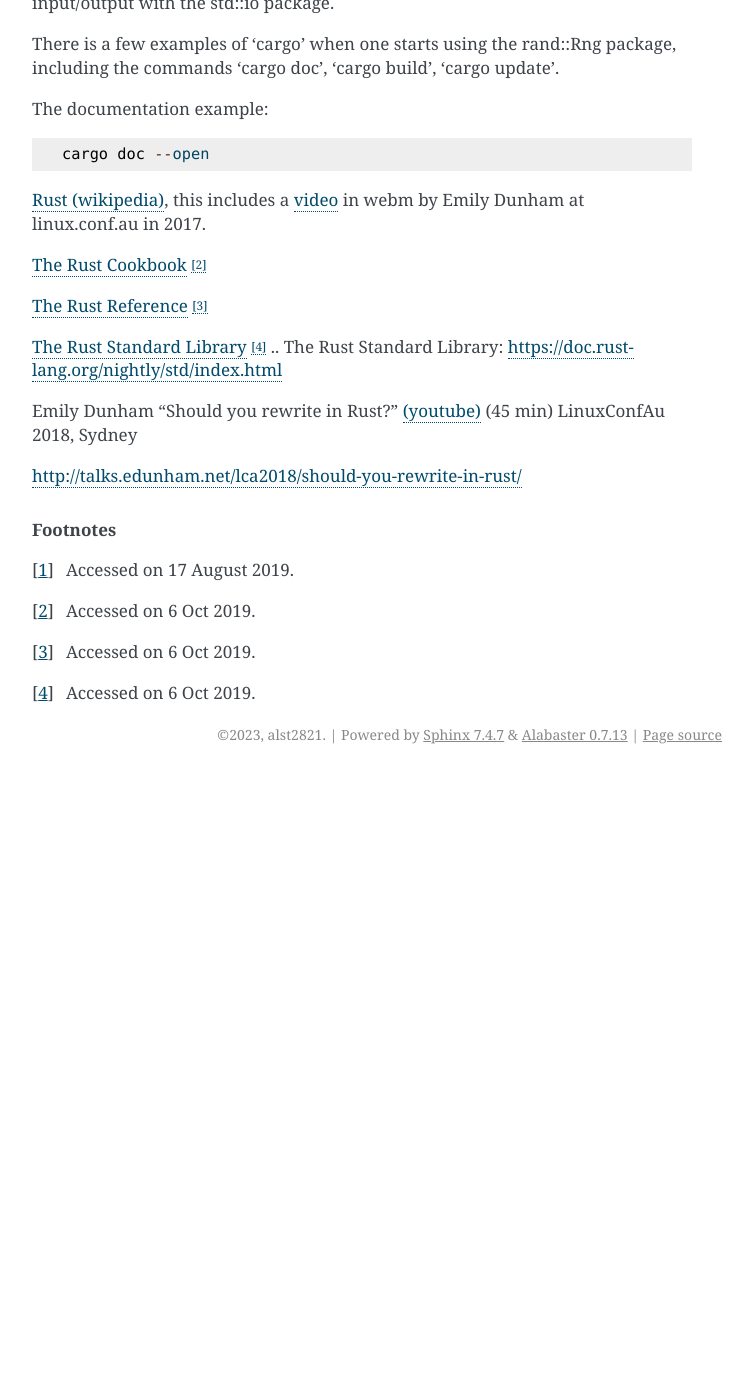
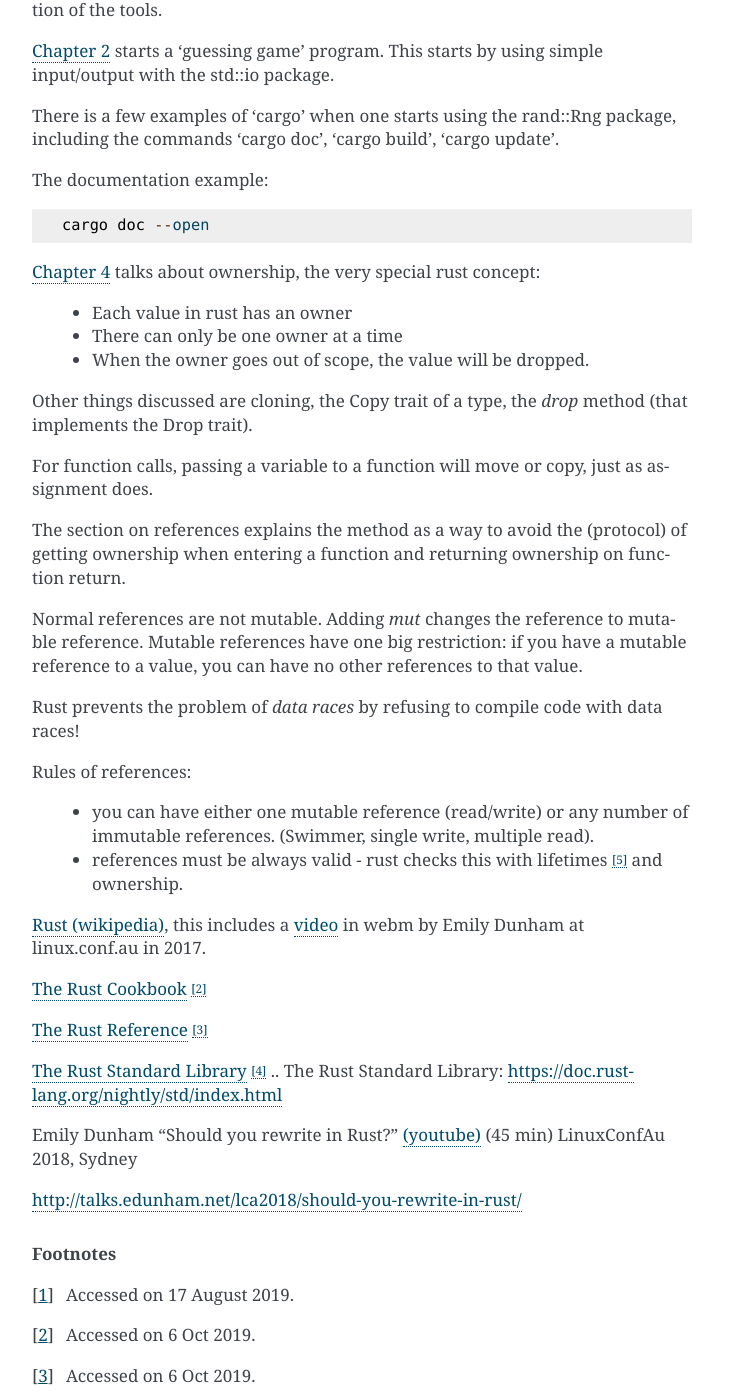
Before and after one commit to alst2821/puffer-fish, a Sphinx documentation site: the page built from doc/rust.rst, in a window 1280 px wide and 1400 px high, scrolled down 418 px. Shown: the whole window, without its empty margins (388-1141 px from the left). Built offline with Sphinx 7.4.7, drawn with Linux system fonts in a browser that asks for light colours; before the commit the page ends 1192 px from its top, so only the background shows below that; some of the changed text lies outside the part shown.

Commit message:
more rust notes

```diff
--- a/doc/rust.rst
+++ b/doc/rust.rst
@@ -3,6 +3,8 @@
 ============
 
 * `The Rust programming language <https://doc.rust-lang.org/book/title-page.html>`_ [#f1]_.
+
+* `Rust book experiment (brown.edu) - includes quizes! <https://rust-book.cs.brown.edu/experiment-intro.html>`_ [#f6]_
 
 * `The cargo book <https://doc.rust-lang.org/cargo/>`_
 
@@ -10,7 +12,9 @@
 
 * `The rust standard library`_.
 
-
+* `crates.io <https://crates.io/>`_ "Crates.io is where people in the
+  Rust ecosystem post their open source Rust projects for others to
+  use."
 
 The rust programming language book
 ----------------------------------
@@ -34,6 +38,38 @@
 The documentation example::
 
   cargo doc --open
+
+`Chapter 4
+<https://doc.rust-lang.org/book/ch04-01-what-is-ownership.html>`_
+talks about ownership, the very special rust concept:
+
+ - Each value in rust has an owner
+ - There can only be one owner at a time
+ - When the owner goes out of scope, the value will be dropped.
+
+Other things discussed are cloning, the Copy trait of a type, the `drop`
+method (that implements the Drop trait).
+
+For function calls, passing a variable to a function will move or
+copy, just as assignment does.
+
+The section on references explains the method as a way to avoid
+the (protocol) of getting ownership when entering a function and
+returning ownership on function return.
+
+Normal references are not mutable. Adding `mut` changes the reference
+to mutable reference.  Mutable references have one big restriction: if
+you have a mutable reference to a value, you can have no other
+references to that value.
+
+Rust prevents the problem of `data races` by refusing to compile code
+with data races!
+
+Rules of references:
+
+ - you can have either one mutable reference (read/write) or any
+   number of immutable references. (Swimmer, single write, multiple read).
+ - references must be always valid - rust checks this with lifetimes [#f5]_ and ownership.
 
 `Rust (wikipedia)`_, this includes a `video`_ in webm by Emily Dunham at
 linux.conf.au in 2017.
@@ -65,3 +101,7 @@
 .. [#f3] Accessed on 6 Oct 2019.
 
 .. [#f4] Accessed on 6 Oct 2019.
+
+.. [#f5] Still a topic to learn as I write this.
+
+.. [#f6] The content was different to the rust book when checking in Nov 2024.
```
